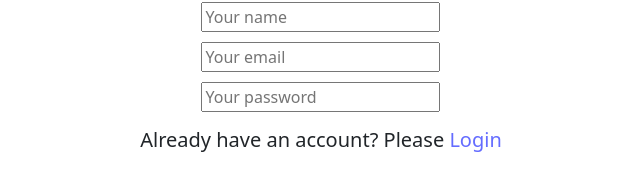
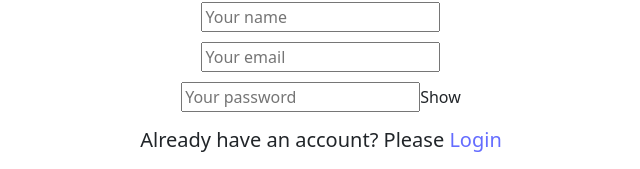
Before and after one commit to mrfhmd7/email-pass-auth, a React (Vite) app: page /register in a window 1280 px wide. Shown: the part 339-508 px from the top of the page, without its empty margins (319-959 px from the left). Built offline with nearby package versions, Linux system fonts and the light colour scheme.

Commit message:
toggle password see : hide

```diff
--- a/src/components/Register/Register.jsx
+++ b/src/components/Register/Register.jsx
@@ -13,6 +13,7 @@ const Register = () => {
      const [password, setPassword] = useState('');
      const [err, setErr] = useState('');
      const [success, setSuccess] = useState('');
+     const [showPassword, setShowPassword] = useState(false);
 
      const handleSubmit = (event) => {
           //1. prevent page refresh
@@ -80,6 +81,11 @@ const Register = () => {
           // console.log(event.target.value);
           setPassword(event.target.value);
      };
+
+     const togglePasswordVisibility = () => {
+          setShowPassword(!showPassword);
+     };
+
      return (
           <div>
                <h2>Register here</h2>
@@ -88,7 +94,12 @@ const Register = () => {
                     <br />
                     <input onChange={handleEmailChange} type="email" name="email" id="email" placeholder='Your email' required />
                     <br />
-                    <input onBlur={handlePasswordBlur} type="password" name="password" id="password" placeholder='Your password' required />
+
+                    {/* <input onBlur={handlePasswordBlur} type="password" name="password" id="password" placeholder='Your password' required />
+                    <br /> */}
+
+                    <input onChange={(e) => setPassword(e.target.value)} type={showPassword ? 'text' : 'password'} name="password" id="password" placeholder='Your password' required />
+                    <span role='button' onClick={togglePasswordVisibility}>{showPassword ? 'Hide' : 'Show'}</span>
                     <br />
                     <p className='text-danger'>{err}</p>
                     <p className='text-success'>{success}</p>
```
